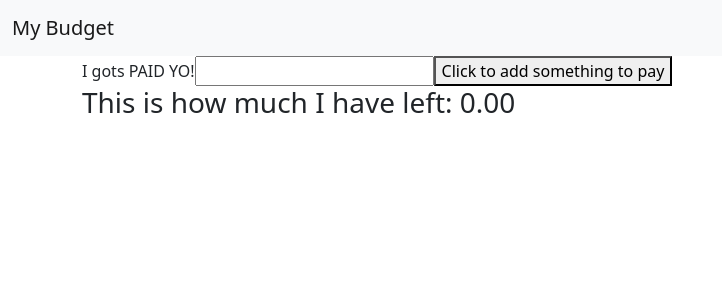
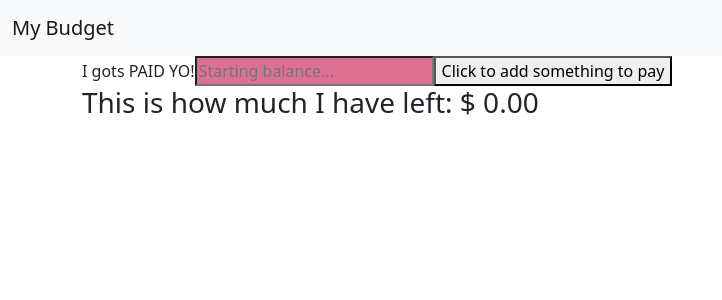
Before and after one commit to padawanlvn/budget-react, a React (Create React App) app: page / in a window 1280 px wide. Shown: the top 300 px of the page, without its empty margins (0-722 px from the left). Built offline with nearby package versions, Linux system fonts and the light colour scheme.

Commit message:
add colors to input boxes

```diff
--- a/src/components/billPage.jsx
+++ b/src/components/billPage.jsx
@@ -11,6 +11,8 @@ function BillPage() {
   const [key, setKey] = keyv;
   const [startingAmount, setStartingAmount] = useState(0);
   const [totalDeductions, setTotalDeductions] = useState(0);
+  const red = "#db7093";
+  const green = "#adff2f";
 
   /* I need to add a unique key for the Bills array for React
    */
@@ -28,6 +30,7 @@ function BillPage() {
   };
 
   const handleStartingAmountChange = (amount) => {
+    amount = amount || 0;
     setStartingAmount(parseFloat(amount));
   };
 
@@ -42,7 +45,9 @@ function BillPage() {
         <input
           defaultValue={setStartingAmount}
           type="number"
+          placeholder="Starting balance..."
           onChange={(e) => handleStartingAmountChange(e.target.value)}
+          style={{ backgroundColor: startingAmount > 0 ? green : red }}
         ></input>
         <button onClick={handleClickNewBill}>
           Click to add something to pay
--- a/src/components/bills.jsx
+++ b/src/components/bills.jsx
@@ -5,6 +5,9 @@ const Bills = (props) => {
   const { billsv, keyv } = useContext(Context);
   const [bills, setBills] = billsv;
   const [key, setKey] = keyv;
+
+  const red = "#db7093";
+  const green = "#adff2f";
 
   /* Add up all the Bill amounts as the Total deductions
      whenever the Bills are updated*/
@@ -25,6 +28,7 @@ const Bills = (props) => {
   };
 
   const handleNewAmount = (bill, amount) => {
+    amount = amount || 0;
     bill.amount = parseFloat(amount);
     setBills([...bills]);
   };
@@ -54,6 +58,7 @@ const Bills = (props) => {
         type="number"
         placeholder="$0.00"
         onChange={(e) => handleNewAmount(bill, e.target.value)}
+        style={{ backgroundColor: bill.amount > 0 ? green : red }}
       ></input>
       <button onClick={(e) => handleRemoveBill(bill)}>-</button>
     </div>
--- a/src/components/endingAmount.jsx
+++ b/src/components/endingAmount.jsx
@@ -3,7 +3,7 @@ import React, { Component } from "react";
 const EndingAmount = (props) => {
   return (
     <h3>
-      This is how much I have left:{" "}
+      This is how much I have left: ${" "}
       {(props.start - props.deductions).toFixed(2)}{" "}
     </h3>
   );
```
